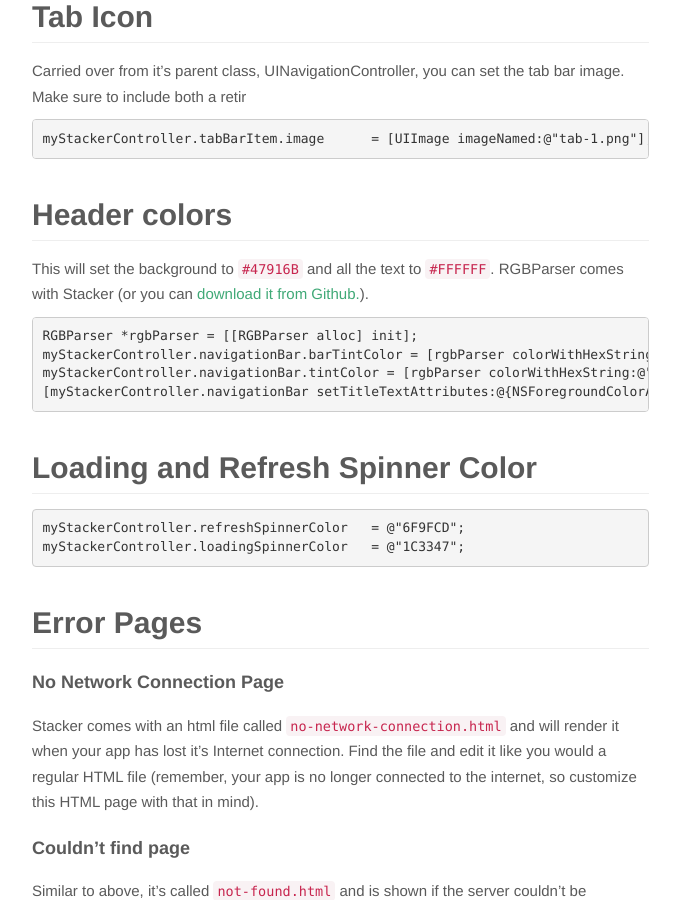
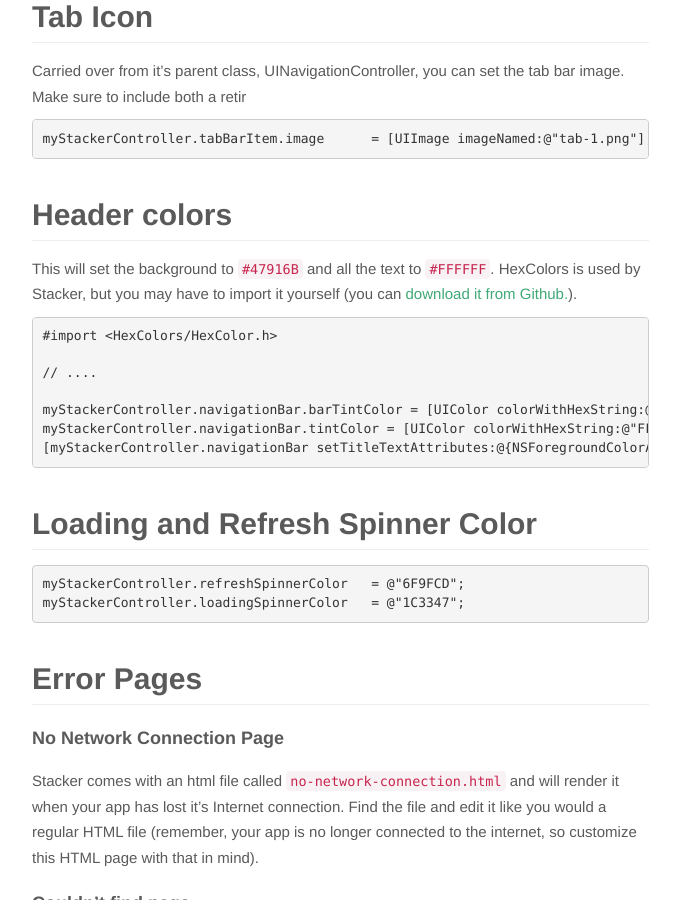
Before and after one commit to lokimeyburg/Stacker, a Jekyll site: the page built from docs/theming.md, in a window 1280 px wide and 900 px high, scrolled down 1066 px. Shown: the whole window, without its empty margins (138-818 px from the left). Built offline with Jekyll 4.4.1, drawn with Linux system fonts in a browser that asks for light colours; nearby versions of some CDN libraries; Markdown is read by kramdown in place of the engine named in the settings.

Commit message:
Docs now reflect updated Podfiles and using HexColors

````diff
--- a/docs/theming.md
+++ b/docs/theming.md
@@ -49,13 +49,16 @@ myStackerController.tabBarItem.image      = [UIImage imageNamed:@"tab-1.png"];
 
 ## Header colors
 
-This will set the background to `#47916B` and all the text to `#FFFFFF`. RGBParser comes with Stacker (or you can [download it from Github.](https://github.com/lokimeyburg/RGBParser)).
+This will set the background to `#47916B` and all the text to `#FFFFFF`. HexColors is used by Stacker, but you may have to import it yourself (you can [download it from Github.](https://github.com/mRs-/HexColors)).
 
 ```
-RGBParser *rgbParser = [[RGBParser alloc] init];
-myStackerController.navigationBar.barTintColor = [rgbParser colorWithHexString:@"47916B"];
-myStackerController.navigationBar.tintColor = [rgbParser colorWithHexString:@"FFFFFF"];
-[myStackerController.navigationBar setTitleTextAttributes:@{NSForegroundColorAttributeName : [rgbParser colorWithHexString:@"FFFFFF"]}];
+#import <HexColors/HexColor.h>
+
+// ....
+
+myStackerController.navigationBar.barTintColor = [UIColor colorWithHexString:@"47916B"];
+myStackerController.navigationBar.tintColor = [UIColor colorWithHexString:@"FFFFFF"];
+[myStackerController.navigationBar setTitleTextAttributes:@{NSForegroundColorAttributeName : [UIColor colorWithHexString:@"FFFFFF"]}];
 ```
 
 ## Loading and Refresh Spinner Color
````
Also changed, not shown: docs/getting-started.md (+1 -1 lines), docs/html-best-practices.md (+1 -1 lines).
